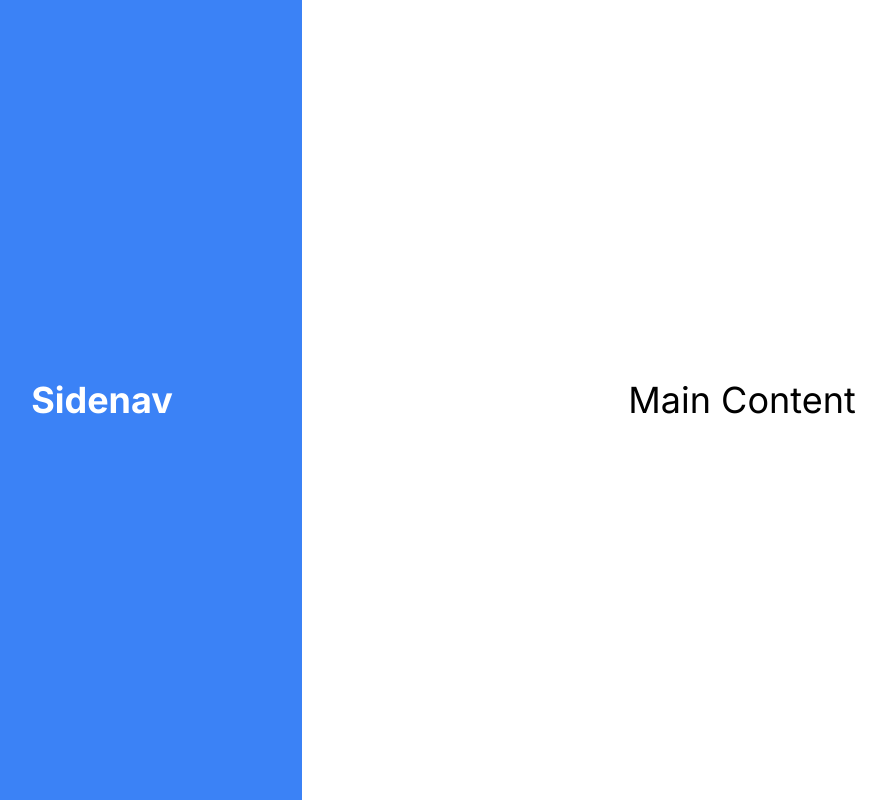
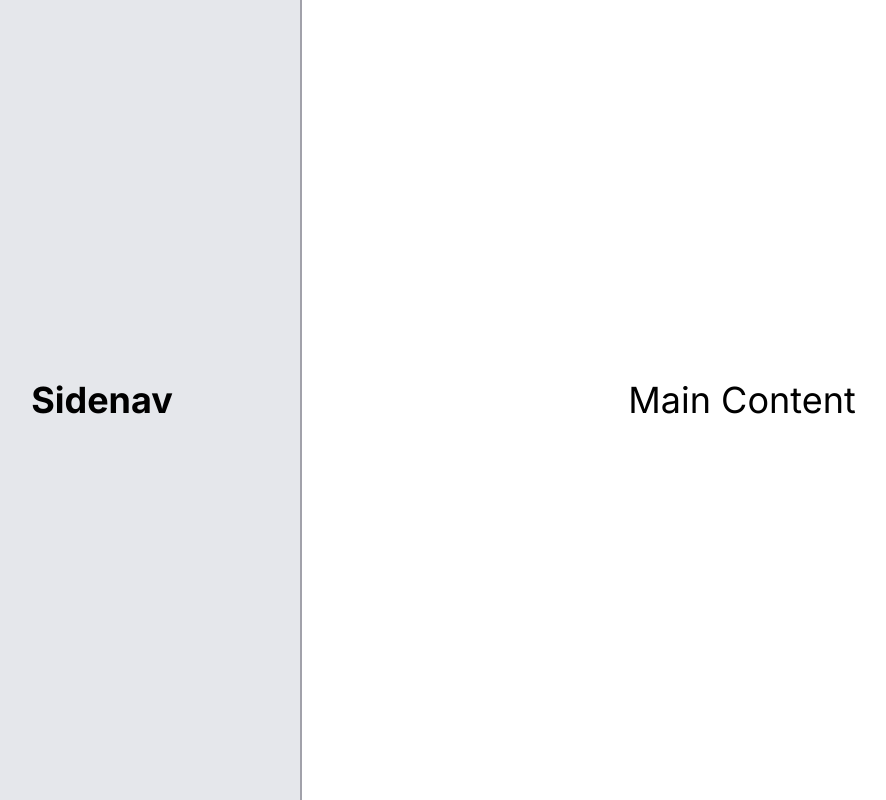
Before and after one commit to aziznal/nextjs-dynamic-resizeable-sidenav, a Next.js app: page /home in a window 1280 px wide. Shown: the whole page, without its empty margins (98-984 px from the left). Built offline with nearby package versions, Linux system fonts and the light colour scheme.

Commit message:
add ability to resize sidenav

```diff
--- a/app/(split-layout)/layout.tsx
+++ b/app/(split-layout)/layout.tsx
@@ -10,7 +10,7 @@ export default function Layout_SplitLayout({
   return (
     <div className="relative flex min-h-full">
       <Sidenav className="sticky top-0">
-        <h1 className="text-4xl font-bold text-white">Sidenav</h1>
+        <h1 className="text-4xl font-bold">Sidenav</h1>
       </Sidenav>
 
       <main className="flex flex-1 flex-col">{children}</main>
--- a/components/Sidenav/Sidenav.tsx
+++ b/components/Sidenav/Sidenav.tsx
@@ -1,5 +1,7 @@
+"use client";
+
 import { useSidenavContext } from "@/contexts/sidenav-context";
-import { forwardRef } from "react";
+import { forwardRef, useCallback, useEffect, useState } from "react";
 
 export type SidenavProps = React.HTMLAttributes<HTMLDivElement> & {
   children?: React.ReactNode;
@@ -7,19 +9,107 @@ export type SidenavProps = React.HTMLAttributes<HTMLDivElement> & {
 
 const Sidenav = forwardRef<HTMLDivElement, SidenavProps>(
   ({ className, style, ...props }, ref) => {
-    const { width: sidenavWidth } = useSidenavContext();
+    const [resizeEvent, setResizeEvent] = useState({
+      isResizing: false,
+
+      // used to calculate new width relative to starting width and mouse x
+      startingCursorX: 0,
+      startingWidth: 0,
+    });
+
+    const { width: sidenavWidth, setWidth: setSidenavWidth } =
+      useSidenavContext();
+
+    useEffect(() => {}, [resizeEvent]);
+
+    // the resize event is stopped based on window events
+    // to account for when the user releases the mouse while
+    // not hovering on the sidenav
+    useEffect(() => {
+      window.addEventListener("mouseup", (_event) => {
+        stopResizing();
+      });
+    }, []);
+
+    const resize = useCallback(
+      (event: MouseEvent) => {
+        const cursorDeltaX = event.clientX - resizeEvent.startingCursorX;
+
+        const newWidth = resizeEvent.startingWidth + cursorDeltaX;
+
+        setSidenavWidth(newWidth);
+      },
+      [resizeEvent, setSidenavWidth]
+    );
+
+    // the resize event is stopped based on window events
+    // to account for when the user releases the mouse while
+    // not hovering on the sidenav
+    useEffect(() => {
+      if (!resizeEvent.isResizing) {
+        return;
+      }
+
+      window.addEventListener("mousemove", resize);
+
+      return () => {
+        window.removeEventListener("mousemove", resize);
+      };
+    }, [resize, resizeEvent.isResizing]);
+
+    const startResizing = (event: React.MouseEvent<HTMLDivElement>) => {
+      setResizeEvent({
+        isResizing: true,
+        startingCursorX: event.nativeEvent.clientX,
+        startingWidth: sidenavWidth,
+      });
+    };
+
+    const stopResizing = () => {
+      setResizeEvent((prevEvent) => ({
+        ...prevEvent,
+        isResizing: false,
+      }));
+    };
 
     return (
       <div
         {...props}
         ref={ref}
-        className={`flex h-[100vh] flex-col items-center justify-center bg-blue-500 ${className}`}
+        className={`relative  h-[100vh] ${className}`}
         style={{
           flexBasis: sidenavWidth,
           ...style,
         }}
       >
-        {props.children}
+        {/* Sidenav Body */}
+        <div className="flex h-full w-full flex-col items-center justify-center bg-gray-200">
+          {props.children}
+        </div>
+
+        {/* Resize Handle */}
+        <div
+          onMouseDown={startResizing}
+          className="
+            absolute
+            right-0
+            top-0
+            h-full
+            border-r-2
+            border-r-zinc-400
+            transition
+            duration-100
+            before:absolute
+            before:top-0
+            before:h-full
+            before:w-[30px]
+            before:translate-x-[-50%]
+            before:cursor-col-resize
+            before:opacity-20
+            before:content-['']
+            hover:border-r-blue-500
+          "
+        />
       </div>
     );
   }
--- a/contexts/sidenav-context.tsx
+++ b/contexts/sidenav-context.tsx
@@ -1,13 +1,25 @@
 "use client";
 
-import { ReactNode, createContext, useContext, useMemo, useState } from "react";
+import {
+  ReactNode,
+  createContext,
+  useContext,
+  useEffect,
+  useMemo,
+  useState,
+} from "react";
 
 export type SidenavContextProps = {
+  isVisible: boolean;
+  setVisibility: (isVisible: boolean) => void;
+
   width: number;
   setWidth: (width: number) => void;
 };
 
 export const SidenavContext = createContext<SidenavContextProps>({
+  isVisible: true,
+  setVisibility: () => {},
   width: 0,
   setWidth: () => {},
 });
@@ -15,11 +27,16 @@ export const SidenavContext = createContext<SidenavContextProps>({
 export const useSidenavContext = () => useContext(SidenavContext);
 
 export const SidenavProvider = ({ children }: { children: ReactNode }) => {
+  const [_isVisible, setIsVisible] = useState(true);
+  const isVisible = useMemo(() => _isVisible, [_isVisible]);
+
   const [_width, setWidth] = useState(400);
   const width = useMemo(() => _width, [_width]);
 
   return (
-    <SidenavContext.Provider value={{ width, setWidth }}>
+    <SidenavContext.Provider
+      value={{ width, setWidth, isVisible, setVisibility: setIsVisible }}
+    >
       {children}
     </SidenavContext.Provider>
   );
```
